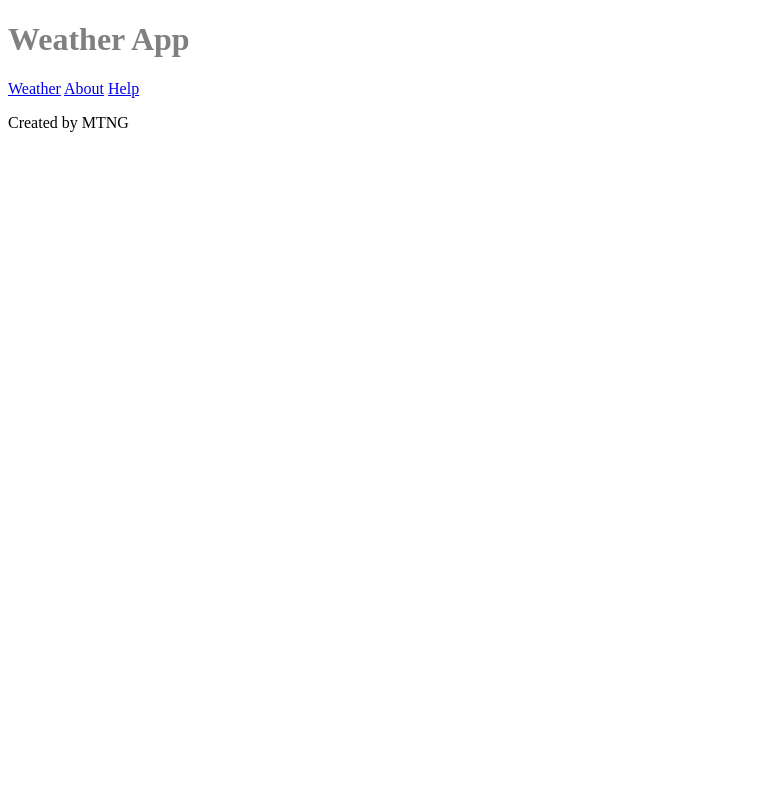
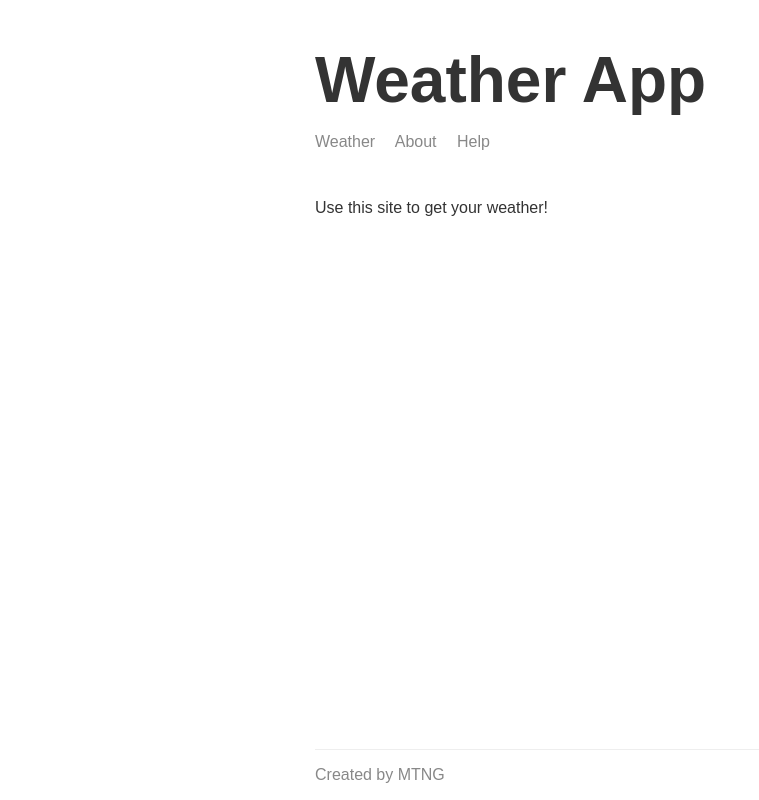
Before and after one commit to mtng45/node-course, a Node server app: page / in a window 1280 px wide. Shown: the whole page, without its empty margins (0-759 px from the left). Run offline with Node 20, Linux system fonts and the light colour scheme; some libraries are stand-ins or nearby versions.

Commit message:
Styling the Application

```diff
--- a/web-server/public/css/style.css
+++ b/web-server/public/css/style.css
@@ -1,8 +1,41 @@
-h1 {
-  color: grey;
+body {
+  color: #333;
+  font-family: Arial, Helvetica, sans-serif;
+  max-width: 650px;
+  margin: 0 auto;
+  padding: 0 16px;
+
+  min-height: 100vh;
+  display: flex;
+  flex-direction: column;
 }
 
-img {
-  width: 300px;
-  height: auto;
+.main-content {
+  flex-grow: 1;
 }
+
+header {
+  margin-top: 16px;
+  margin-bottom: 48px;
+}
+
+footer {
+  color: #888;
+  border-top: 1px solid #eee;
+  margin-top: 16px;
+}
+
+h1 {
+  font-size: 64px;
+  margin-bottom: 16px;
+}
+
+header a {
+  color: #888;
+  margin-right: 16px;
+  text-decoration: none;
+}
+
+.portrait {
+  width: 250px;
+}
--- a/web-server/templates/views/index.hbs
+++ b/web-server/templates/views/index.hbs
@@ -1,10 +1,16 @@
 <!DOCTYPE html>
 <html>
   <head>
+    <title>Weather</title>
+    <link rel="icon" href="/img/weather.png">
     <link rel="stylesheet" href="/css/style.css">
   </head>
   <body>
-    {{>header}}
+    <div class="main-content">
+      {{>header}}
+      <p>Use this site to get your weather!</p>
+    </div>
+
     {{>footer}}
     <script src="/js/app.js"></script>
   </body>
```
Also changed, not shown: web-server/templates/views/404.hbs (+6 -3 lines), web-server/templates/views/about.hbs (+7 -3 lines), web-server/templates/views/help.hbs (+7 -3 lines), web-server/public/img/weather.png (added).
